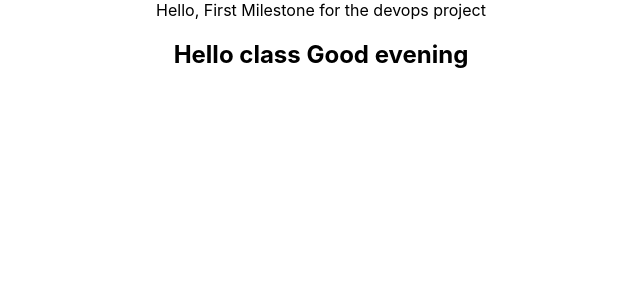
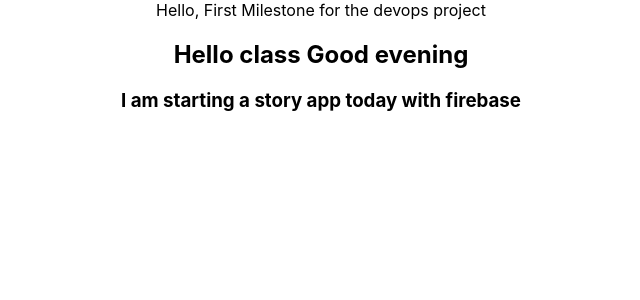
Before and after one commit to Silviyanancy/Story-Blog-Deployment-with-CI-CD, a React (Create React App) app: page / in a window 1280 px wide. Shown: the top 300 px of the page, without its empty margins (319-959 px from the left). Built offline with nearby package versions, Linux system fonts and the light colour scheme.

Commit message:
Addition to App.js

```diff
--- a/src/App.js
+++ b/src/App.js
@@ -6,6 +6,7 @@ function App() {
     <div className="App">
       Hello, First Milestone for the devops project
       <h2>Hello class Good evening</h2>
+      <h3>I am starting a story app today with firebase</h3>
     </div>
   );
 }
```
